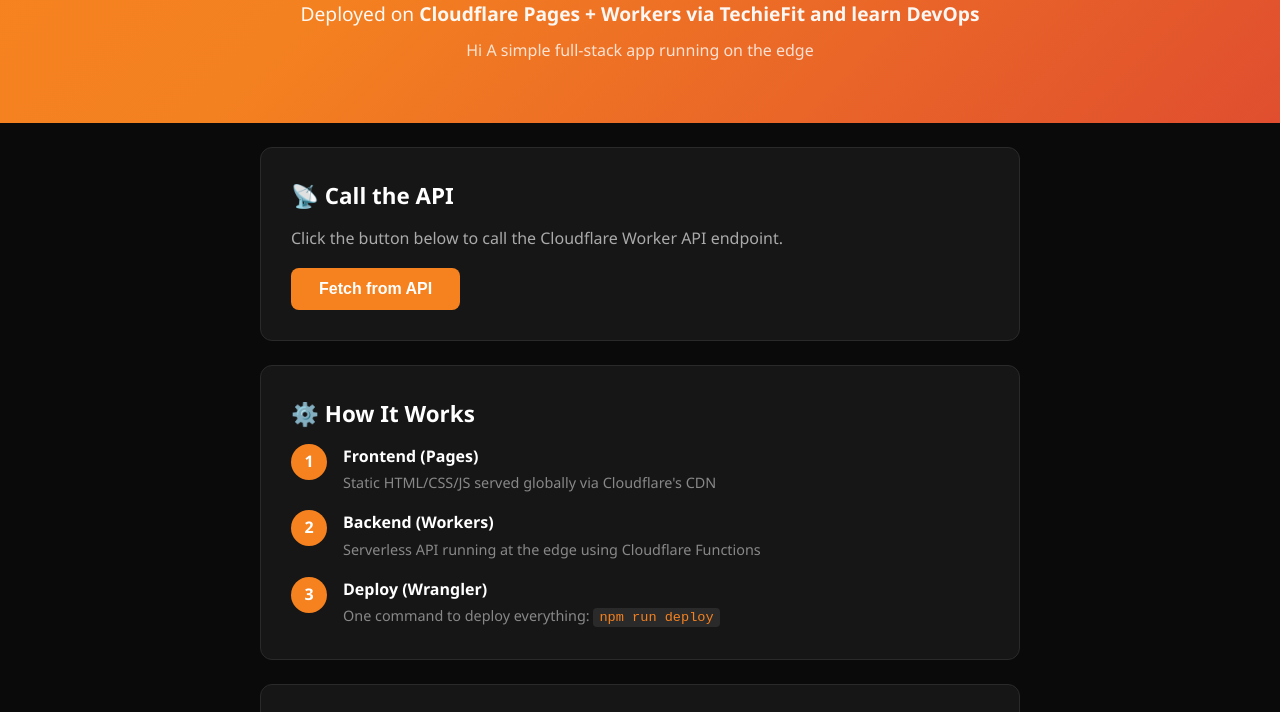
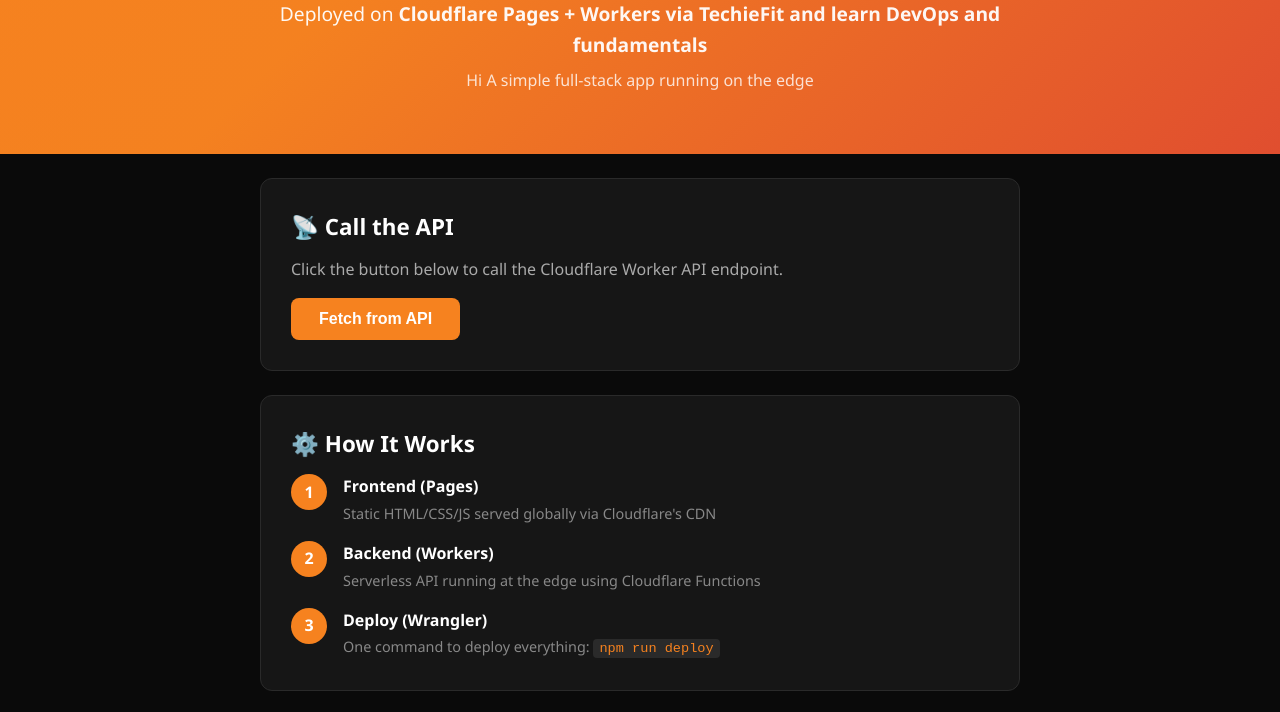
Before and after one commit to gopireddysaikiran/simple, a website: page public/index.html in a window 1280 px wide. Shown: the part 135-847 px from the top of the page. Drawn offline with Linux system fonts and the light colour scheme.

Commit message:
ne w commit

```diff
--- a/public/index.html
+++ b/public/index.html
@@ -12,7 +12,7 @@
   <header class="hero">
     <div class="container">
       <h1>🚀 DevOps Demo App</h1>
-      <p class="subtitle">Deployed on <strong>Cloudflare Pages + Workers via TechieFit and learn DevOps</strong></p>
+      <p class="subtitle">Deployed on <strong>Cloudflare Pages + Workers via TechieFit and learn DevOps and fundamentals</strong></p>
       <p class="tagline">Hi A simple full-stack app running on the edge</p>
     </div>
   </header>
```
